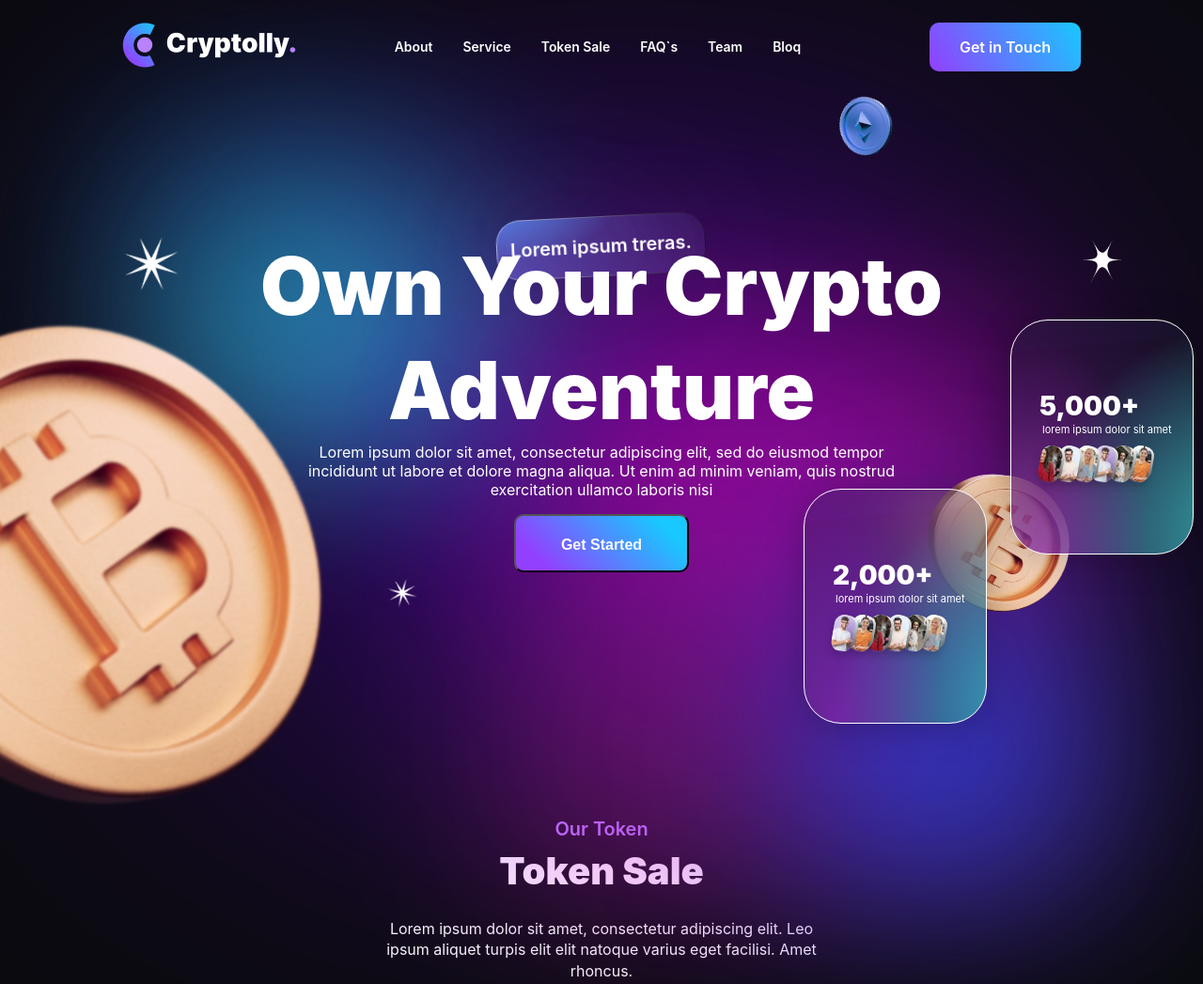
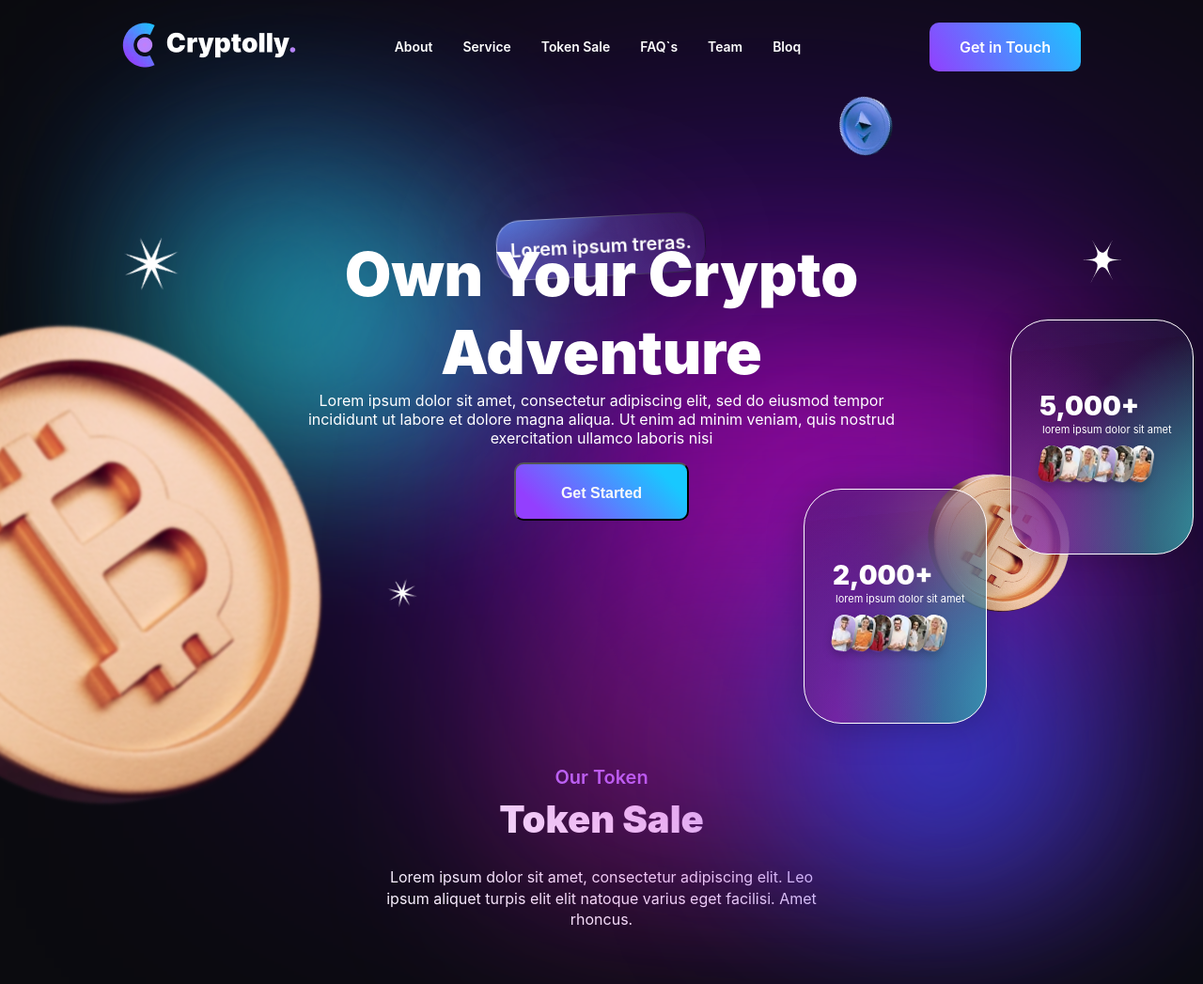
Before and after one commit to YulianStrus/Cryptoll, a plain HTML site: page index.html in a window 1280 px wide. Shown: the top 1047 px of the page at 94% size. Drawn offline with Linux system fonts and the light colour scheme; files whose address does not match are found by name.

Commit message:
add bg style

```diff
--- a/scss/style.scss
+++ b/scss/style.scss
@@ -299,7 +299,7 @@ main {
 
             h3 {
                 margin: 0 auto;
-                font-size: 85px;
+                font-size: clamp(42px, 5vw, 85px);
                 font-weight: 900;
                 letter-spacing: 0;
             }
@@ -437,7 +437,7 @@ main {
             width: 675px;
             height: 314px;
             top: 90px;
-            left: 202px;
+            right: 0px;
             background: #7000FF;
             filter: blur(200px);
             z-index: -2;
@@ -448,7 +448,7 @@ main {
             width: 475px;
             height: 314px;
             top: 90px;
-            left: 477px;
+            right: 0px;
             background: #ff00c860;
             filter: blur(100px);
             z-index: -2;
```
Also changed, not shown: css/style.css.
